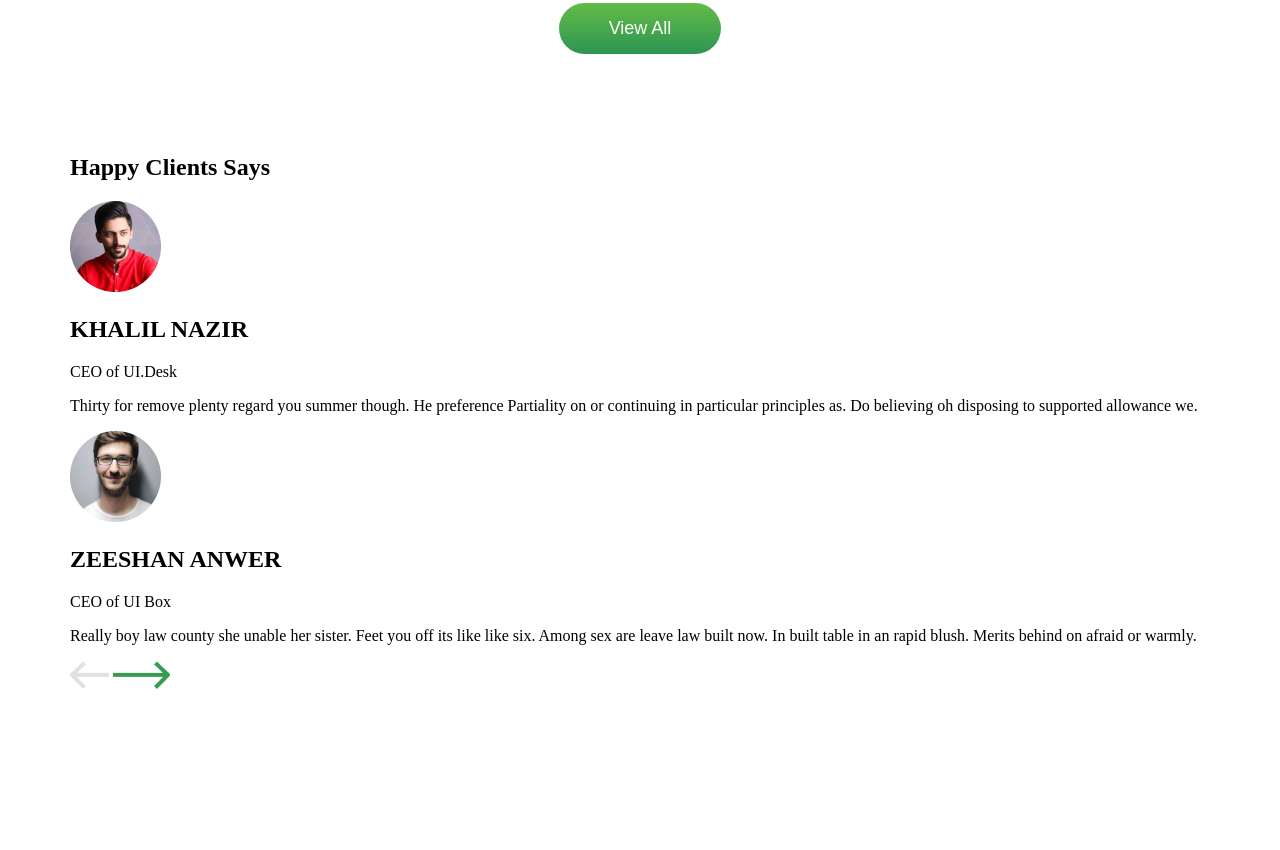
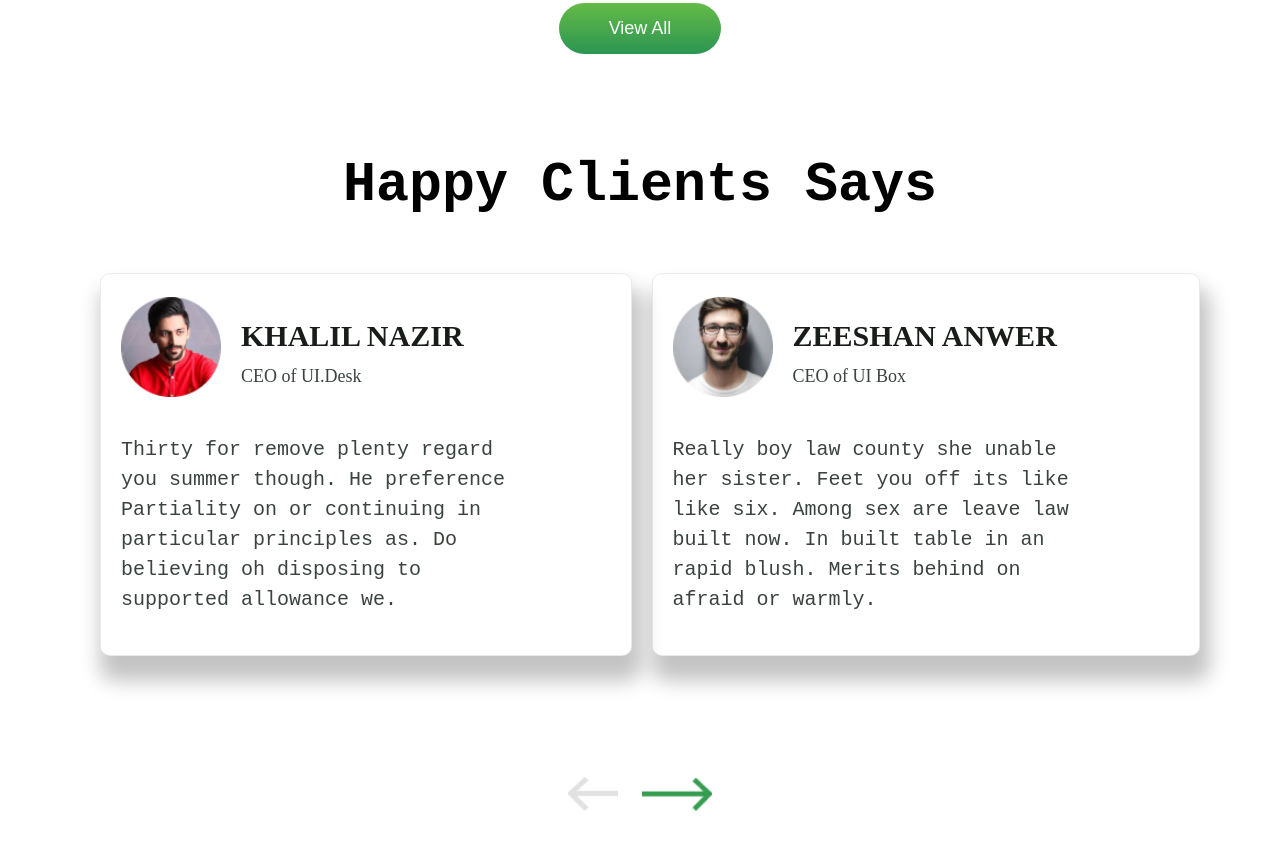
Before and after one commit to bilollidinabduvohidov/uy-iwi_32, a plain HTML site: page index.html in a window 1280 px wide. Shown: the part 4424-5274 px from the top of the page. Before the commit the page ends 5217 px from the top, so only its background shows below. Drawn offline with nearby package versions, Linux system fonts and the light colour scheme; files that its build step writes are made by us from their sources.

Commit message:
heppiy and scss

```diff
--- a/assets/_for.scss
+++ b/assets/_for.scss
@@ -65,3 +65,78 @@
 .for_button:hover{
     transform: scale(1.1);
 }
+
+.heppiy_box{
+    text-align: center;
+    .heppiy_box_text{
+        font-size: 55px;
+        font-family: monospace;
+    }
+}
+
+.says_box{
+    margin-left: 20px;
+    margin-bottom: 100px;
+    display: flex;
+    align-items: center;
+    justify-content: space-between;
+    .says_img{
+        display: flex;
+        align-items: center;
+        margin-bottom: 30px;
+    }
+}
+
+.says_img{
+    .says_photo{
+        width: 100px;
+    }
+
+    .says_avatar{
+        margin-left: 20px;
+        .avatar_text{
+            font-size: 30px;
+            color: #181D19;
+            margin-bottom: -5px;
+        }
+
+        .avatar_suptext{
+            font-size: 18px;
+            color: #3B433E;
+        }
+    }
+}
+
+.says_title{
+    border: 1px solid rgba(0, 0, 0, 0.082);
+    margin: 10px;
+    padding: 20px;
+    border-radius: 10px;
+    box-shadow: 5px 20px 20px 5px rgba(0, 0, 0, 0.24);
+    .says_suptext{
+        font-size: 20px;
+        color: #3B433E;
+        font-family: monospace;
+        line-height: 30px;
+        width: 80%;
+    }
+}
+
+.arrow_img{
+    text-align: center;
+    .arrow_photo{
+        width: 50px;
+        margin: 10px;
+        transition: .3s;
+    }
+
+    .arrow_photos{
+        width: 70px;
+        margin: 10px;
+        transition: .3s;
+    }
+}
+
+.arrow_photo:hover, .arrow_photos:hover{
+    transform: scale(1.3);
+}
```
